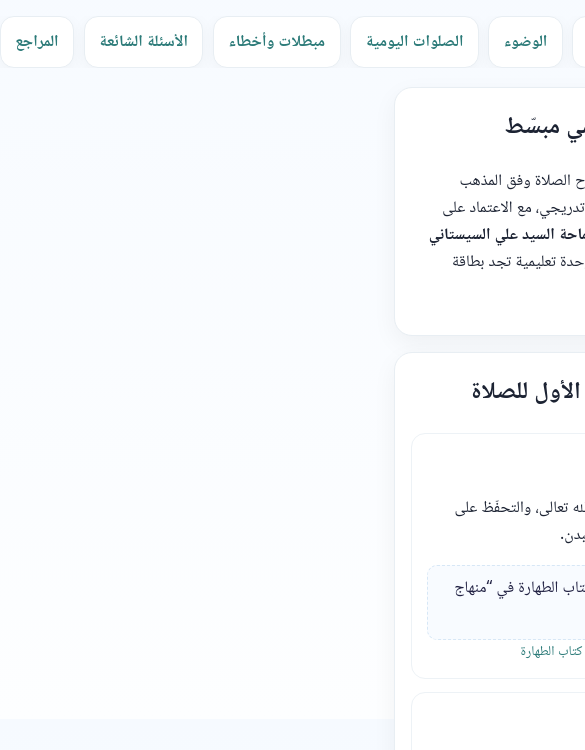
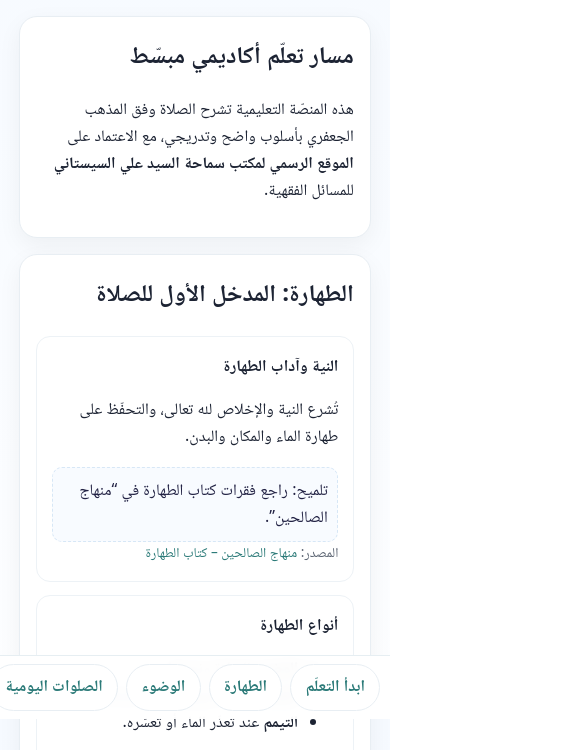
Before and after one commit to Fadhelalrayes/Nmaz, a plain HTML site: page index.html in a window 390 px wide. Shown: the part 125-875 px from the top of the page, 585 px wide, since content can reach past the window. Drawn offline with Linux system fonts and the light colour scheme.

Commit message:
Update index.html

```diff
--- a/index.html
+++ b/index.html
@@ -26,6 +26,8 @@
       margin:0; font-family: system-ui, -apple-system, "Segoe UI", "Noto Naskh Arabic", "Cairo", "IBM Plex Sans Arabic", sans-serif;
       color:var(--ink);
       background: linear-gradient(180deg,var(--bg-grad-1),var(--bg-grad-2));
+      /* مساحة افتراضية أسفل المحتوى تُستبدَل في الجوال داخل الميديا كويري */
+      padding-bottom: 0;
     }
     a{color:var(--primary); text-decoration:none}
     a:hover{text-decoration:underline}
@@ -50,8 +52,10 @@
       display:flex; align-items:center; gap:1.2rem; color:var(--ink-2); font-size:.95rem;
     }
     .pill{background:var(--primary-20); padding:.3rem .6rem; border-radius:999px}
+
     main{display:flex; gap:1.2rem; min-height:calc(100vh - 120px)}
-    /* الشريط الجانبي الأيمن (الأزرار على اليمين) */
+
+    /* الشريط الجانبي الأيمن (أزرار على اليمين لسطح المكتب) */
     .side-actions{
       position:sticky; top:88px; align-self:flex-start;
       display:flex; flex-direction:column; gap:.6rem; width:180px;
@@ -63,6 +67,7 @@
       transition:transform .15s ease, box-shadow .15s ease;
     }
     .action:hover{transform:translateY(-2px); box-shadow:0 6px 18px rgba(0,0,0,.08)}
+
     /* المحتوى */
     .content{flex:1}
     section{
@@ -77,12 +82,30 @@
     .source{font-size:.85rem; color:var(--ink-2)}
     footer{margin-top:1rem; padding:1rem 0; color:var(--ink-2); font-size:.92rem}
     .src-list{display:grid; grid-template-columns:repeat(2,1fr); gap:.5rem}
-    /* تجاوب */
+
+    /* الجوال: الأزرار تتحول إلى شريط سفلي ثابت لا يتداخل مع المتصفح */
     @media (max-width: 980px){
+      /* نرفع المحتوى لأعلى حتى لا يحجبه الشريط السفلي */
+      body{ padding-bottom: calc(76px + env(safe-area-inset-bottom, 0px)); }
+
       .cards{grid-template-columns:1fr}
       main{flex-direction:column}
-      .side-actions{position:static; width:auto; flex-direction:row; overflow:auto}
-      .action{white-space:nowrap; flex:1}
+
+      .side-actions{
+        position:fixed; inset:auto 0 0 0; /* left:0; right:0; bottom:0 */
+        top:auto; z-index:50;
+        flex-direction:row; gap:.5rem; width:auto;
+        padding: .5rem calc(.6rem + env(safe-area-inset-right, 0px)) calc(.5rem + env(safe-area-inset-bottom, 0px)) calc(.6rem + env(safe-area-inset-left, 0px));
+        background:rgba(255,255,255,.92);
+        backdrop-filter: blur(8px);
+        border-top:1px solid #e6eef2;
+        overflow-x:auto; overflow-y:hidden;
+      }
+      .action{
+        flex:0 0 auto; white-space:nowrap;
+        border-radius:999px; padding:.55rem .9rem;
+        box-shadow:none;
+      }
     }
   </style>
 </head>
@@ -94,7 +117,7 @@
       <h1 class="title">تعليم الصلاة وفق المذهب الجعفري</h1>
     </div>
 
-    <!-- التاريخين فقط، بلا مواقيت -->
+    <!-- التاريخين فقط -->
     <div class="datetimes" aria-live="polite">
       <div class="pill" id="gregorian">التاريخ الميلادي: ...</div>
       <div class="pill" id="hijri">التاريخ الهجري: ...</div>
@@ -104,8 +127,8 @@
 
 <div class="container">
   <main>
-    <!-- الشريط الجانبي الأيمن -->
-    <aside class="side-actions" aria-label="أزرار التصفّح السريعة">
+    <!-- الأزرار: يمين في الديسكتوب / شريط سفلي ثابت في الجوال -->
+    <aside class="side-actions" aria-label="التنقل السريع">
       <a class="action" href="#start">ابدأ التعلّم</a>
       <a class="action" href="#purity">الطهارة</a>
       <a class="action" href="#wudu">الوضوء</a>
@@ -115,11 +138,10 @@
       <a class="action" href="#sources">المراجع</a>
     </aside>
 
-    <!-- المحتوى -->
     <div class="content">
       <section id="start" tabindex="-1">
         <h2>مسار تعلّم أكاديمي مبسّط</h2>
-        <p>هذه المنصّة التعليمية تشرح الصلاة وفق المذهب الجعفري بأسلوب واضح وتدريجي، مع الاعتماد على <strong>الموقع الرسمي لمكتب سماحة السيد علي السيستاني</strong> للمسائل الفقهية. بعد كل وحدة تعليمية تجد بطاقة “تحقّق فهم” قصيرة.</p>
+        <p>هذه المنصّة التعليمية تشرح الصلاة وفق المذهب الجعفري بأسلوب واضح وتدريجي، مع الاعتماد على <strong>الموقع الرسمي لمكتب سماحة السيد علي السيستاني</strong> للمسائل الفقهية.</p>
       </section>
 
       <section id="purity" tabindex="-1">
@@ -268,7 +290,7 @@
   const g = d.toLocaleDateString('ar', {weekday:'long', year:'numeric', month:'long', day:'numeric'});
   els.g.textContent = `التاريخ الميلادي: ${g}`;
 
-  // التاريخ الهجري عبر Intl Islamic Calendar (بدون أي خدمات خارجية)
+  // التاريخ الهجري (بدون أي خدمات خارجية)
   try{
     const h = new Intl.DateTimeFormat('ar-SA-u-ca-islamic', {
       weekday:'long', year:'numeric', month:'long', day:'numeric'
```
